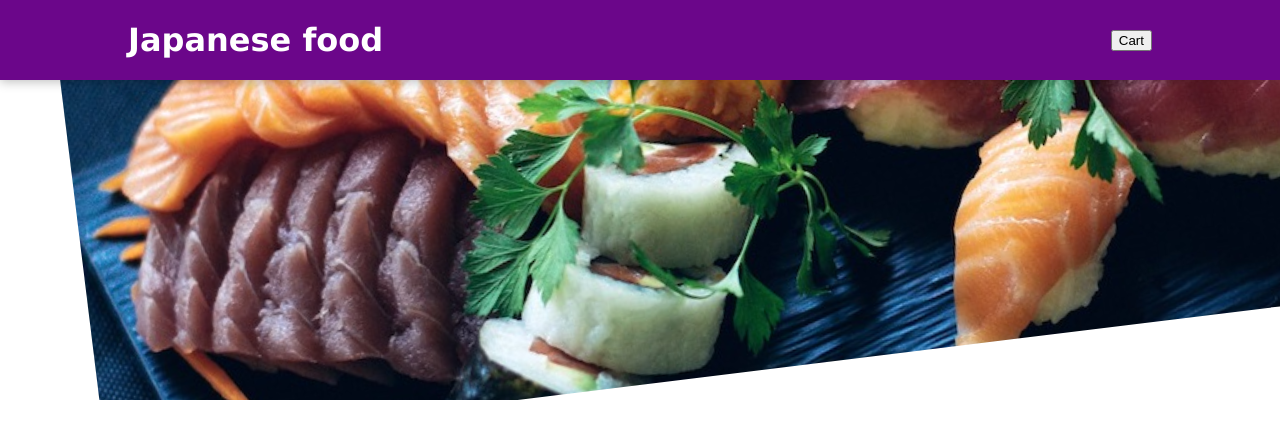
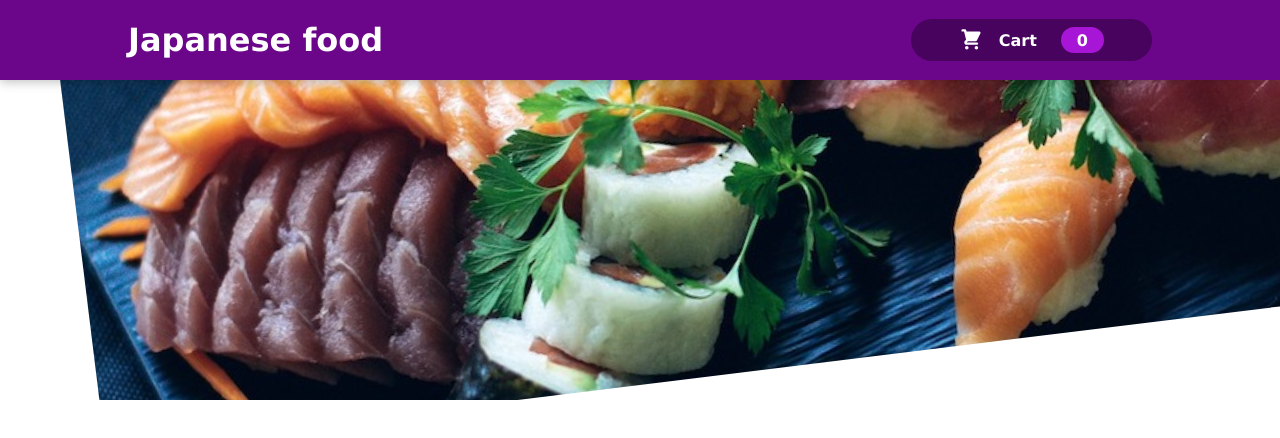
Before and after one commit to DmytroAkymov/food-ordering-platform, a React (Create React App) app: page / in a window 1280 px wide. Shown: the top 438 px of the page. Built offline with nearby package versions, Linux system fonts and the light colour scheme.

Commit message:
header-cart-button

```diff
--- a/src/components/Layout/Header.js
+++ b/src/components/Layout/Header.js
@@ -1,13 +1,14 @@
 import React from 'react';
 import suchiImage from '../../assets/sushi.jpg';
 import styles from './Header.module.css';
+import HeaderCartButton from './HeaderCartButton';
 
 const Header = (props) => {
     return (
         <React.Fragment>
             <header className={styles.header}>
                 <h1>Japanese food</h1>
-                <button>Cart</button>
+                <HeaderCartButton />
             </header>
             <div className={styles['main-image']}>
                 <img src={suchiImage} alt="suchi" />
--- a/src/components/Layout/HeaderCartButton.js
+++ b/src/components/Layout/HeaderCartButton.js
@@ -1,7 +1,17 @@
 import React from 'react';
+import CartIcon from '../Cart/CartIcon.js';
+import styles from './HeaderCartButton.module.css';
 
 const HeaderCartButton = () => {
-    return <button></button>
+    return (
+        <button className={styles.button}>
+            <span className={styles.icon}>
+                <CartIcon />
+            </span>
+            <span>Cart</span>
+            <span className={styles.badge}>0</span>
+        </button>
+    );
 };
 
 export default HeaderCartButton;
```
Also changed, not shown: src/components/Cart/CartIcon.js (renamed from src/assets/CartIcon.js).
